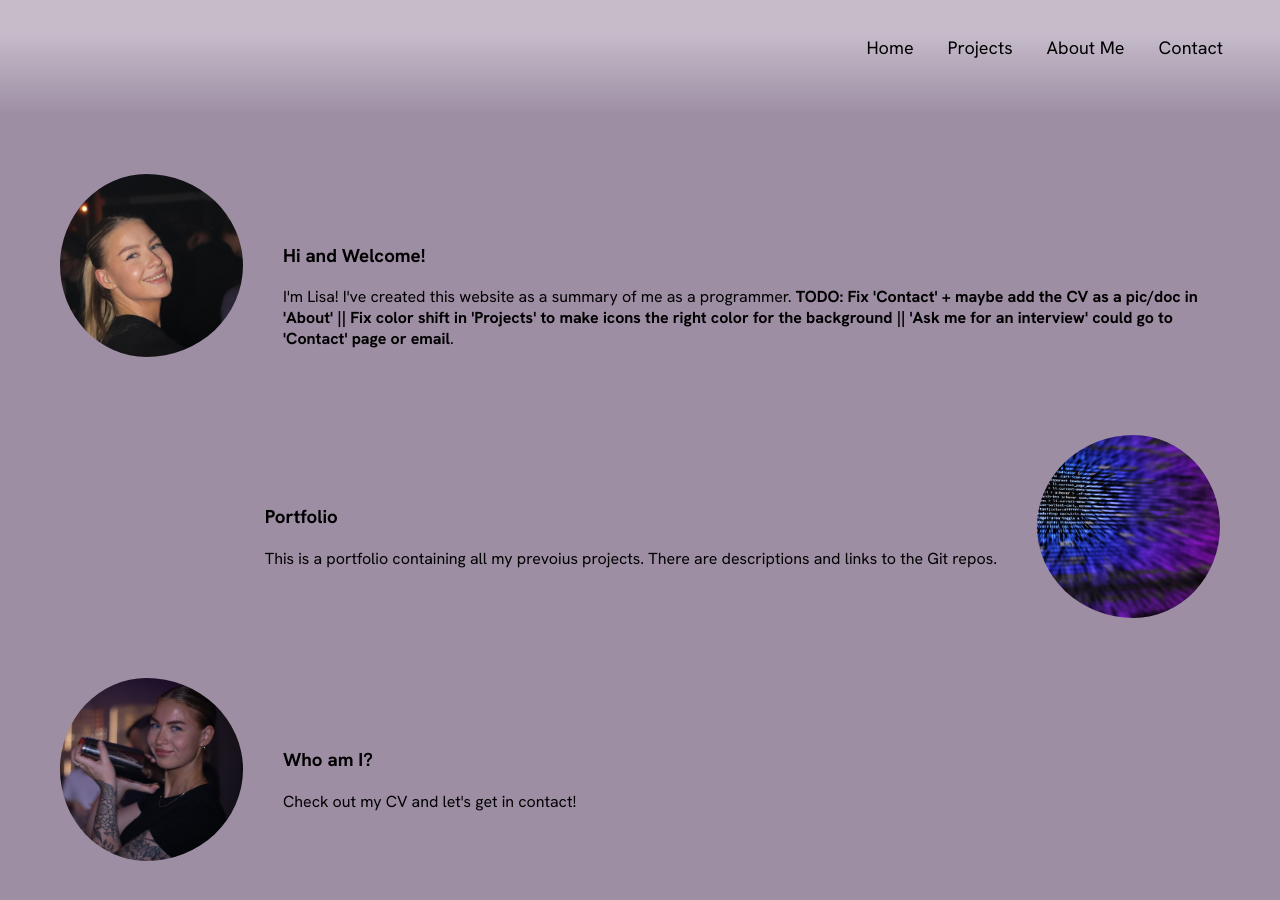
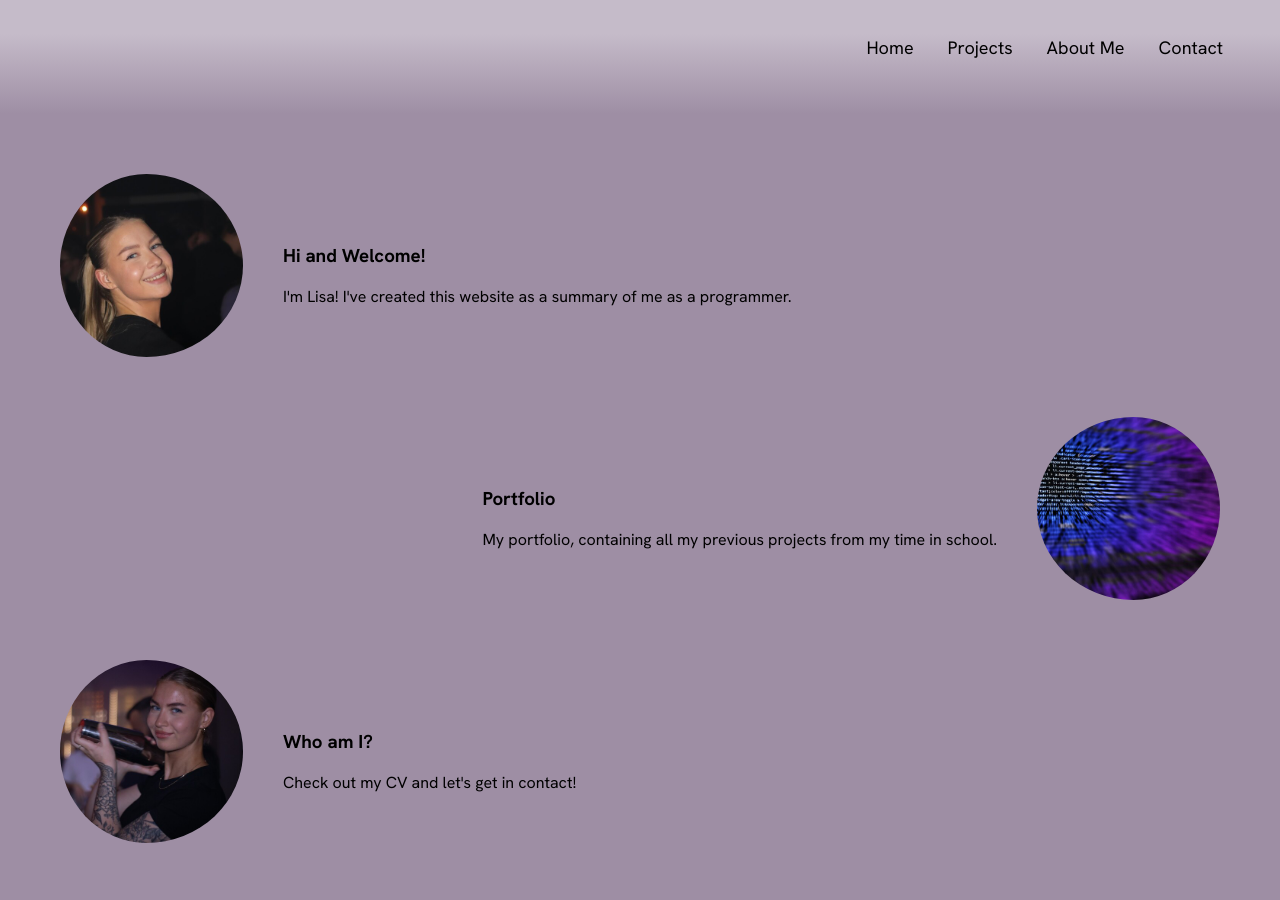
Before and after one commit to lisaupperud/Portfolio, an Angular app: page / in a window 1280 px wide. Shown: the top 900 px of the page. Built offline with nearby package versions, Linux system fonts and the light colour scheme.

Commit message:
refactor: 'home' component to remove comments and clean up

```diff
--- a/src/app/home/home.component.html
+++ b/src/app/home/home.component.html
@@ -5,12 +5,6 @@
       <h3>Hi and Welcome!</h3>
       <p>
         I'm Lisa! I've created this website as a summary of me as a programmer.
-        <strong
-          >TODO: Fix 'Contact' + maybe add the CV as a pic/doc in 'About' || Fix
-          color shift in 'Projects' to make icons the right color for the
-          background || 'Ask me for an interview' could go to 'Contact' page or
-          email</strong
-        >.
       </p>
     </div>
   </article>
@@ -21,8 +15,8 @@
       <div>
         <h3>Portfolio</h3>
         <p>
-          This is a portfolio containing all my prevoius projects. There are
-          descriptions and links to the Git repos.
+          My portfolio, containing all my previous projects from my time in
+          school.
         </p>
       </div>
     </article>
```
